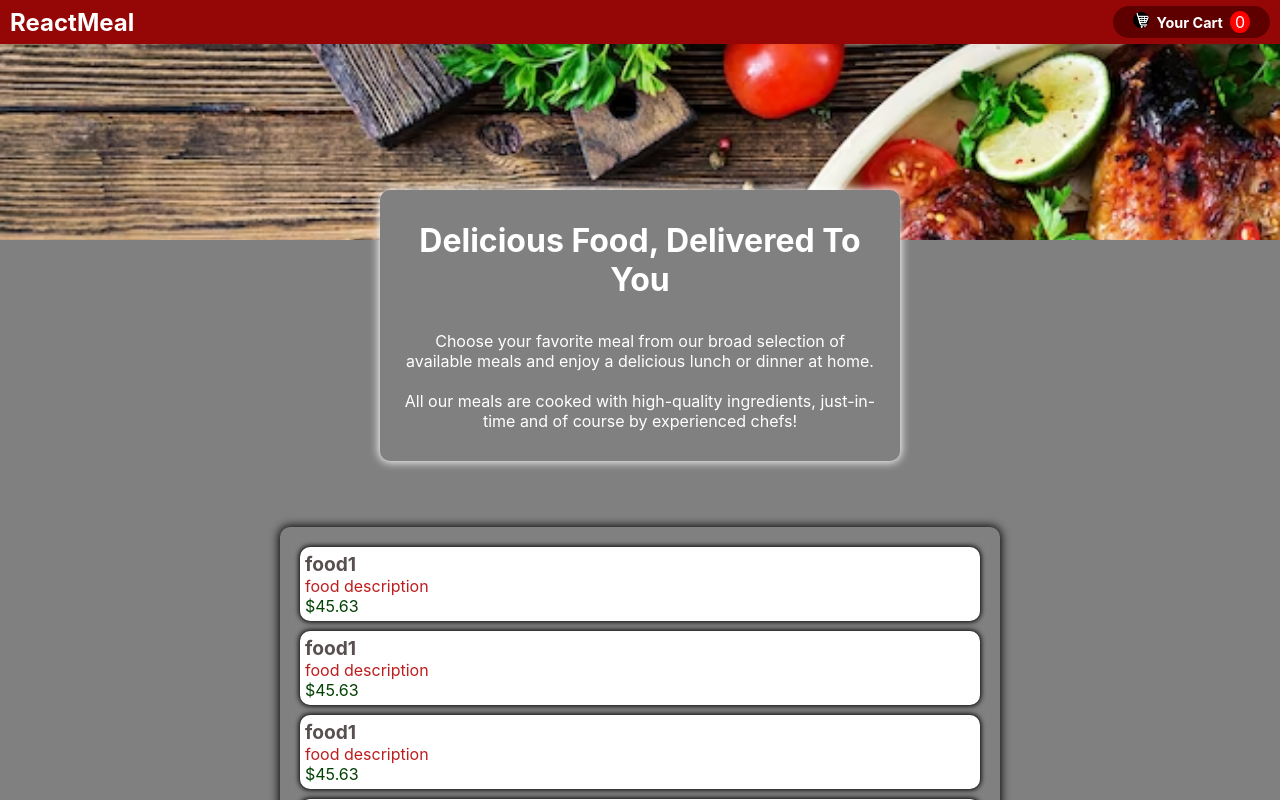
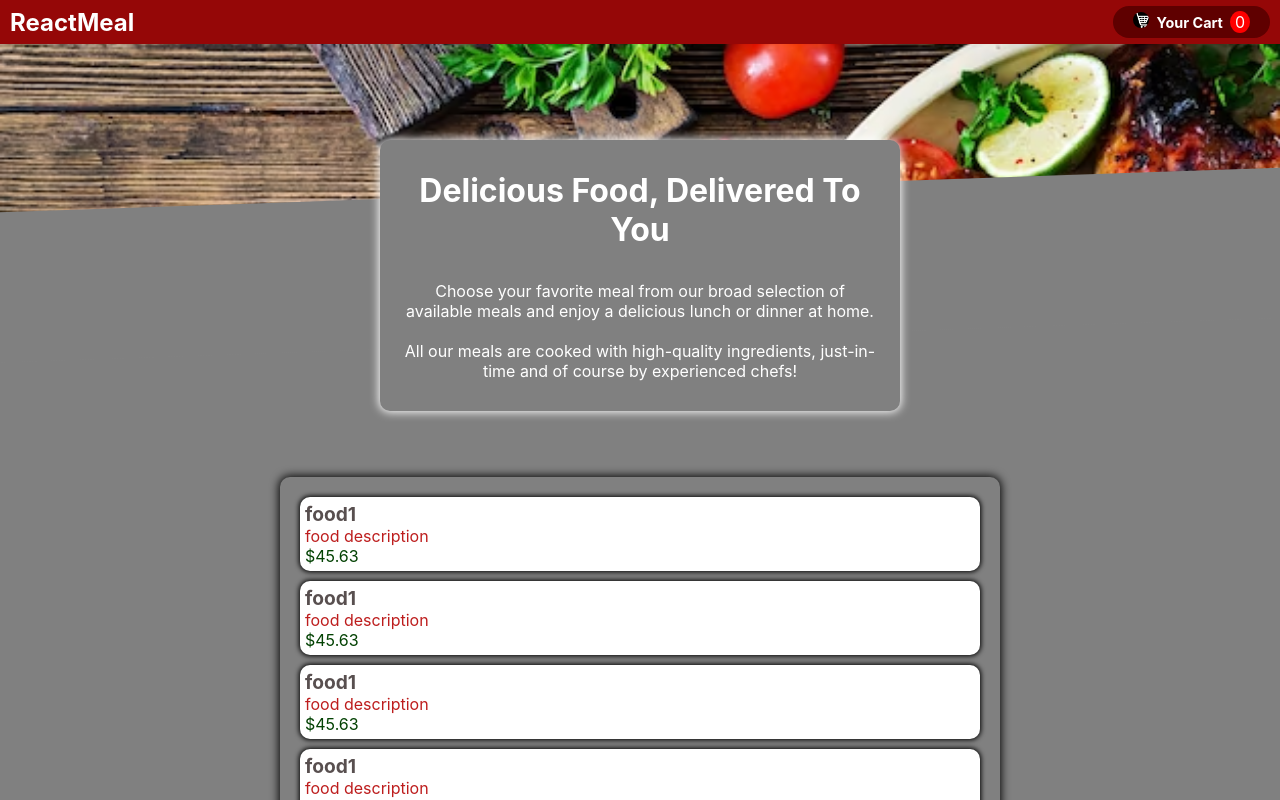
Before and after one commit to i-m-rishabh/my-restaurant-app-react, a React (Create React App) app: page / in a window 1280 px wide. Shown: the top 800 px of the page. Built offline with nearby package versions, Linux system fonts and the light colour scheme.

Commit message:
added skew line to header

```diff
--- a/src/components/Layout/header.module.css
+++ b/src/components/Layout/header.module.css
@@ -5,6 +5,18 @@
     background-image: url('../../../public/images/image001.png');
     background-repeat:no-repeat;
     background-size:cover;
+    position: relative;
+    /* border-radius: 90% / 0% 0% 70% 10%; */
+    /* overflow: hidden; */
+}
+.header::after{
+    content: "";
+    width: 100%;
+    height: 150px;
+    background-color:grey;
+    position: absolute;
+    bottom: -100px;
+    transform: skewY(-2deg)
 }
 .nav{
     box-sizing: border-box;
--- a/src/components/Meals/foodList.module.css
+++ b/src/components/Meals/foodList.module.css
@@ -1,4 +1,6 @@
 .foodList{
+    position: relative;
+    bottom: 50px;
     display: flex;
     justify-content: center;
     align-items: center;
--- a/src/components/summary.module.css
+++ b/src/components/summary.module.css
@@ -9,7 +9,7 @@
    color: white;
    /* width: 80vw; */
    width: 500px;
-   bottom: 50px;
+   bottom: 100px;
    border-radius: 10px;
    padding: 10px 10px 20px 10px;
    /* border: 2px solid yellow; */
```
